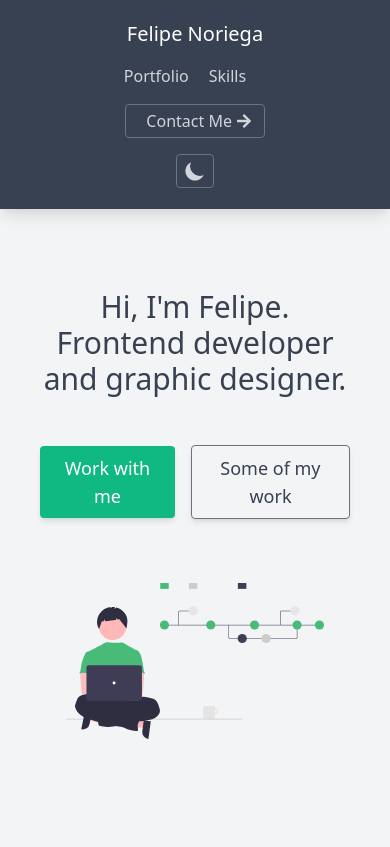
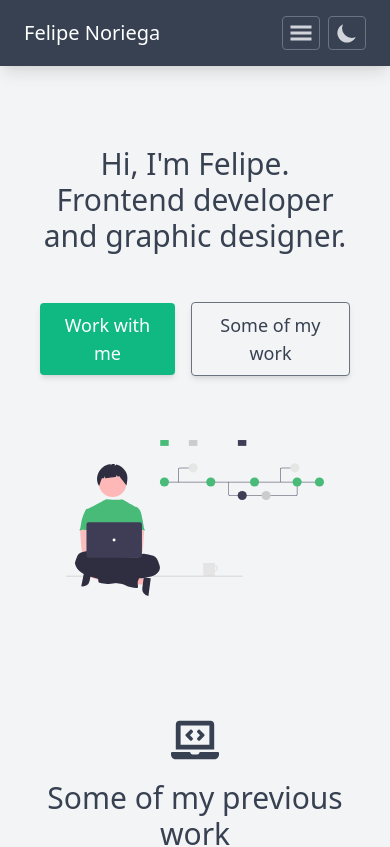
Before and after one commit to felipovicc/portfolio, a React (Create React App) app: page / in a window 390 px wide. Shown: the top 847 px of the page. Built offline with nearby package versions, Linux system fonts and the light colour scheme.

Commit message:
Responsive navbar

```diff
--- a/src/components/NavBar.js
+++ b/src/components/NavBar.js
@@ -1,45 +1,68 @@
-import React from 'react';
-import { FaArrowRight } from 'react-icons/fa';
+import React, { useEffect, useState } from 'react';
+import { MdMarkEmailUnread } from 'react-icons/md';
 import { HiSun, HiMoon } from 'react-icons/hi';
+import { GiHamburgerMenu } from 'react-icons/gi';
 
 const NavBar = ({ isDark, toggleDark }) => {
+  const [showMenu, setShowMenu] = useState(window.innerWidth >= 768);
+
+  useEffect(() => {
+    const handleResize = () => {
+      setShowMenu(window.innerWidth >= 768);
+    };
+    window.addEventListener('resize', handleResize);
+    return () => {
+      window.removeEventListener('resize', handleResize);
+    };
+  }, []);
+
   return (
     <header className='text-gray-300 bg-gray-700 dark:bg-gray-800 md:sticky top-0 z-10 animate__animated animate__fadeInDown shadow-lg'>
-      <div className='container mx-auto flex flex-wrap p-5 flex-col md:flex-row items-center justify-center'>
-        <div className='title-font font-medium text-white mb-4 md:mb-0'>
-          <a href='#about' className='md:ml-3 text-xl'>
+      <div className='order-0 mx-6 py-4 flex items-center justify-between flex-wrap'>
+        <div>
+          <a
+            href='#about'
+            className='font-medium text-white md:ml-3 text-xl mb-2'
+          >
             Felipe Noriega
           </a>
         </div>
-        <nav className='mx-auto md:m-auto md:ml-4 md:py-1 md:pl-4 md:border-l md:border-gray-700	flex flex-wrap items-center text-base justify-center'>
-          <a href='#projects' className='mr-5 hover:text-white'>
+        {showMenu && (
+          <nav className='flex flex-1 flex-column md:flex-row items-center justify-between order-3 md:order-2 mt-2 md:mt-0'>
+            <div className='md:ml-14'>
+              <a href='#projects' className='mx-2 hover:text-white'>
                 Portfolio
               </a>
-          <a href='#skills' className='mr-5 hover:text-white'>
+              <a href='#skills' className='mx-2 hover:text-white'>
                 Skills
               </a>
-          {/* <a href='#testimonials' className='mr-5 hover:text-white'>
-                        Testimonials
-                    </a> */}
-        </nav>
-        <div className='justify-center'>
+            </div>
+            <div className='mx-2'>
               <a
                 href='#contact'
-            className='inline-flex items-center border border-gray-500 py-1 px-3 focus:outline-none hover:text-white hover:bg-gray-500 rounded text-base mt-4 md:mt-0 sm:mb-4 md:mb-0'
+                className='flex border border-gray-500 ml-2 py-1 px-2 focus:outline-none hover:text-white hover:bg-gray-500 rounded text-base'
               >
-            &nbsp; Contact Me
-            <FaArrowRight size={16} className='ml-1' />
+                <MdMarkEmailUnread size={24} className='mr-2' />
+                Contact
               </a>
             </div>
-        <div className='mx-4 justify-center items-center mt-4 md:mt-0'>
+          </nav>
+        )}
+        <div className='flex flex-2 md:order-3 order-2 justify-center items-center'>
           <button
-            className='border-gray-500 py-1 px-1.5 border focus:outline-none hover:text-white hover:bg-gray-500 rounded '
+            className='md:hidden border border-gray-500 ml-2 py-1 px-1.5 focus:outline-none hover:text-white hover:bg-gray-500 rounded text-base'
+            onClick={() => setShowMenu(!showMenu)}
+          >
+            <GiHamburgerMenu size={24} />
+          </button>
+          <button
+            className='border border-gray-500 ml-2 py-1 px-1.5 focus:outline-none hover:text-white hover:bg-gray-500 rounded text-base'
             onClick={toggleDark}
           >
             {isDark ? (
-              <HiSun className='h-6 w-6 animate__animated animate__fadeIn' />
+              <HiSun size={24} className='animate__animated animate__fadeIn' />
             ) : (
-              <HiMoon className='h-6 w-6 animate__animated animate__fadeIn' />
+              <HiMoon size={24} className='animate__animated animate__fadeIn' />
             )}
           </button>
         </div>
```
Lines whose indentation alone changed are shown as unchanged.
